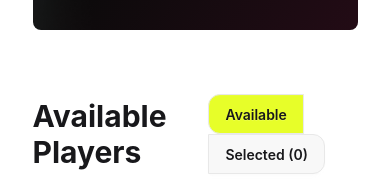
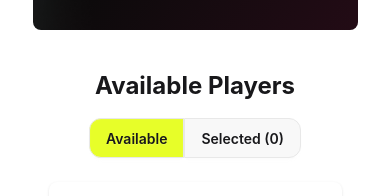
Before and after one commit to abutalha08/bpl-dream-11, a React (Vite) app: page / in a window 390 px wide. Shown: the part 505-701 px from the top of the page. Built offline with nearby package versions, Linux system fonts and the light colour scheme; grey boxes are pictures that could not be loaded.

Commit message:
Make the avaiable and selected tab responsive

```diff
--- a/src/components/Players/Players.jsx
+++ b/src/components/Players/Players.jsx
@@ -13,11 +13,14 @@ const Players = ({ playersPromise, coins, setCoins }) => {
     const [selectedPlayers, setSelectedPlayers] = useState([]);
 
     return (
-        <div className='max-w-10/12 mx-auto my-16 space-y-6     '>
+        <div className='max-w-10/12 mx-auto px-4 sm:px-6 lg:px-8 my-10 sm:my-16 space-y-6     '>
 
-            <div className='flex justify-between items-center '>
-                {selectedTab === "available" ? <h2 className='font-bold text-3xl'>Available Players</h2> : <h2 className='font-bold text-3xl'>Selected Players ({selectedPlayers.length}/{playersData.length})</h2>}
-                <div>
+            <div className='flex flex-col sm:flex-row gap-4 sm:gap-0 justify-between sm:items-center '>
+
+                {selectedTab === "available" ? <h2 className='font-bold text-2xl sm:text-3xl text-center sm:text-left'>Available Players</h2> : <h2 className='font-bold text-2xl sm:text-3xl text-center sm:text-left'>Selected Players ({selectedPlayers.length}/{playersData.length})</h2>}
+
+                <div className="flex justify-center sm:justify-end">
+
                     <button onClick={() => setSelectedTab("available")} className={`btn ${selectedTab === "available" ? "bg-[#E7FE29]" : ""}  rounded-r-none rounded-l-xl`}>Available</button>
                     <button onClick={() => setSelectedTab("selected")} className={`btn ${selectedTab === "selected" ? "bg-[#E7FE29]" : ""}  rounded-l-none rounded-r-xl`}>Selected ({selectedPlayers.length})</button>
                 </div>
```
